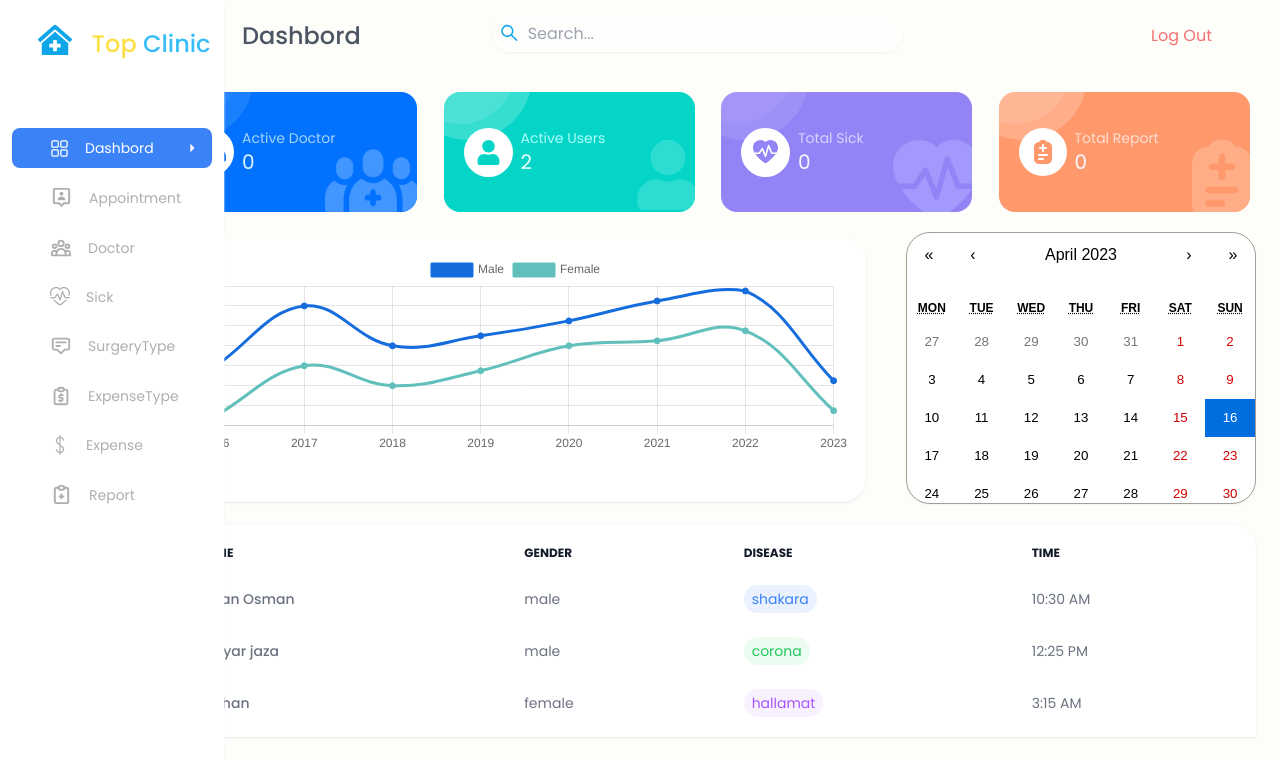
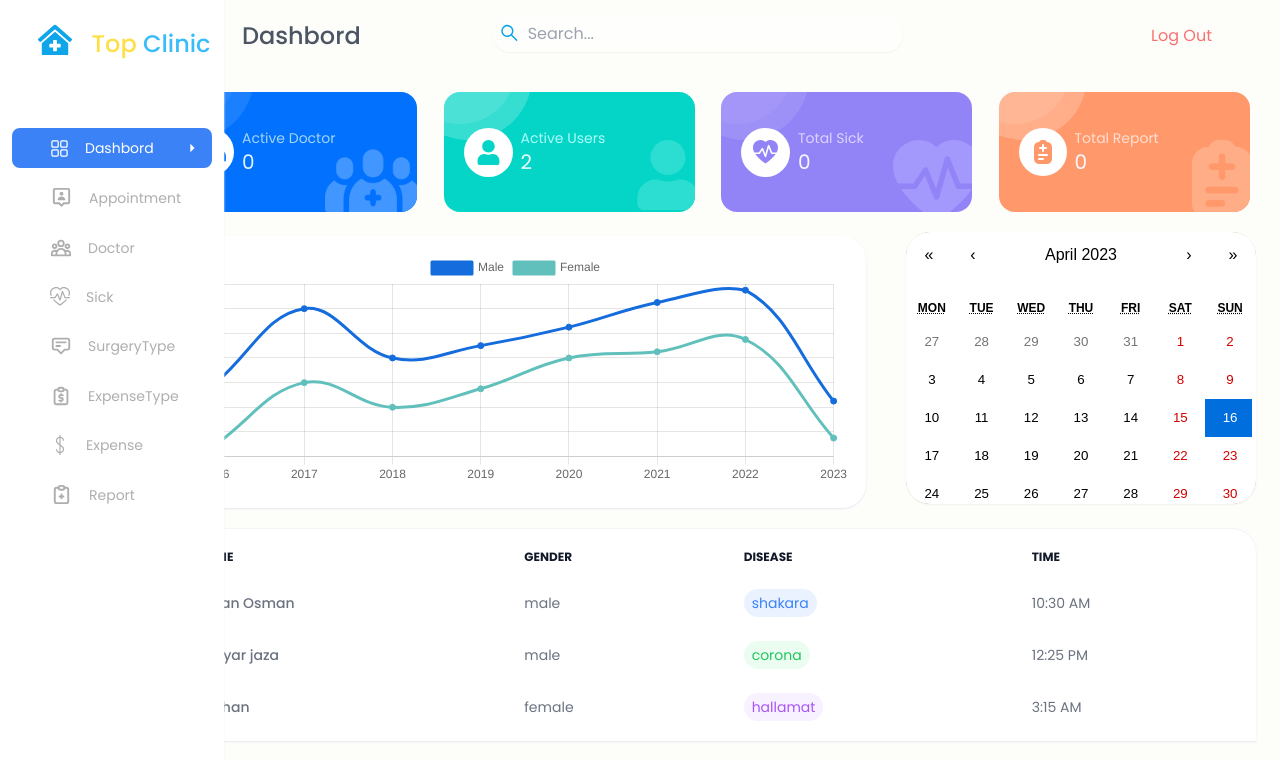
Before and after one commit to zora-997/clinic-management-system, a React (Create React App) app: page /dashbord in a window 1280 px wide. Shown: the top 760 px of the page. Built offline with nearby package versions, Linux system fonts and the light colour scheme; no server answers.

Commit message:
calendar borderspi

```diff
--- a/src/components/layout/body/Body.js
+++ b/src/components/layout/body/Body.js
@@ -16,10 +16,12 @@ const Body = () => {
         <div className='body flex w-full justify-end mt-6 select-none'>
             < div className='flex flex-col w-[1090px] mr-6  ' >
                 <CardBody />
-                <div className=' flex justify-between'>
+                <div className=' flex justify-between '>
                     <CardOne />
-                    <Calendar className='w-full h-[17rem]  bg-white rounded-3xl shadow-sm ml-6 mt-5' onChange={handleDateChange} value={date} />
+                    <Calendar className='w-full h-[17rem] relative bg-white rounded-3xl shadow-sm ml-6 mt-5' onChange={handleDateChange} value={date} />
+                    <div className='text-4xl h-[17rem] mt-5 mr-6 rounded-3xl w-[350px] z-10 font-bold absolute right-0 border-4 border-white'>
 
+                    </div>
                 </div>
 
 
--- a/src/components/layout/card/CardAppointment.js
+++ b/src/components/layout/card/CardAppointment.js
@@ -2,7 +2,7 @@ import React from 'react'
 
 const CardAppointment = () => {
     return (
-        <div className=' bg-white p-2 border-t border-t-gray-50 shadow-sm shadow-gray-200 mt-5 rounded-t-3xl '>
+        <div className=' bg-white p-2 border-t border-t-gray-100 shadow-sm shadow-gray-200 mt-5 rounded-t-3xl '>
             <table class="  w-full text-sm text-left text-gray-500 ">
                 <thead class="text-xs rounded-2xl  text-gray-900 uppercase ">
                     <tr>
--- a/src/components/layout/chart/LineChart.js
+++ b/src/components/layout/chart/LineChart.js
@@ -4,8 +4,8 @@ import { Chart as ChartJS } from "chart.js/auto";
 const LineChart = ({ chartData, options }) => {
 
     return (
-        <div className="chart h-[16.5rem]  flex justify-center rounded-3xl w-full  bg-white  shadow-sm shadow-gray-200  p-4">
-            <Line data={chartData} options={options} height={90} width={300} />
+        <div className="chart h-[17rem]  flex justify-center rounded-3xl w-full  bg-white  shadow-sm shadow-gray-200  p-4">
+            <Line data={chartData} options={options} height={105} width={300} />
         </div>
     )
 }
```
